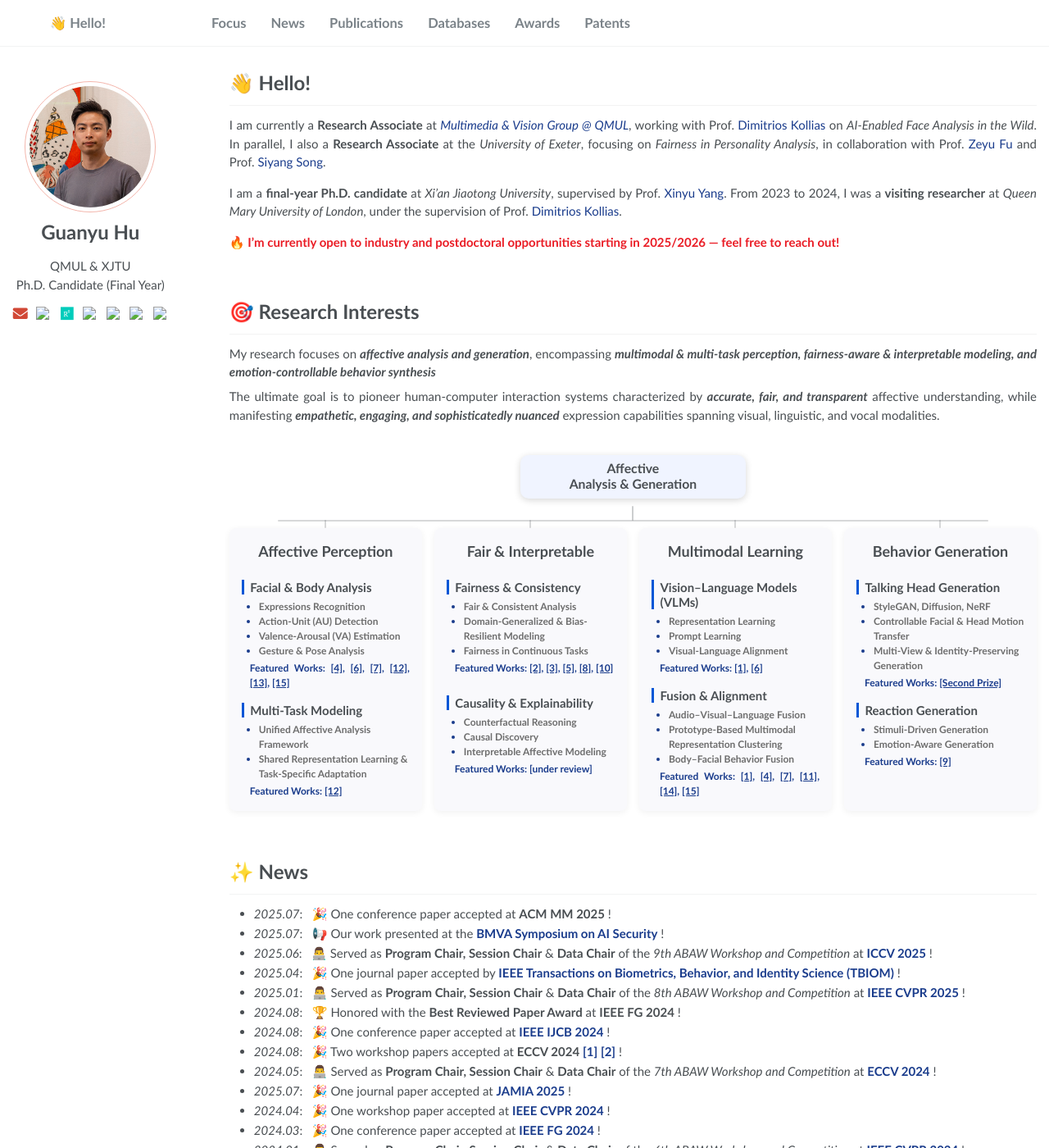
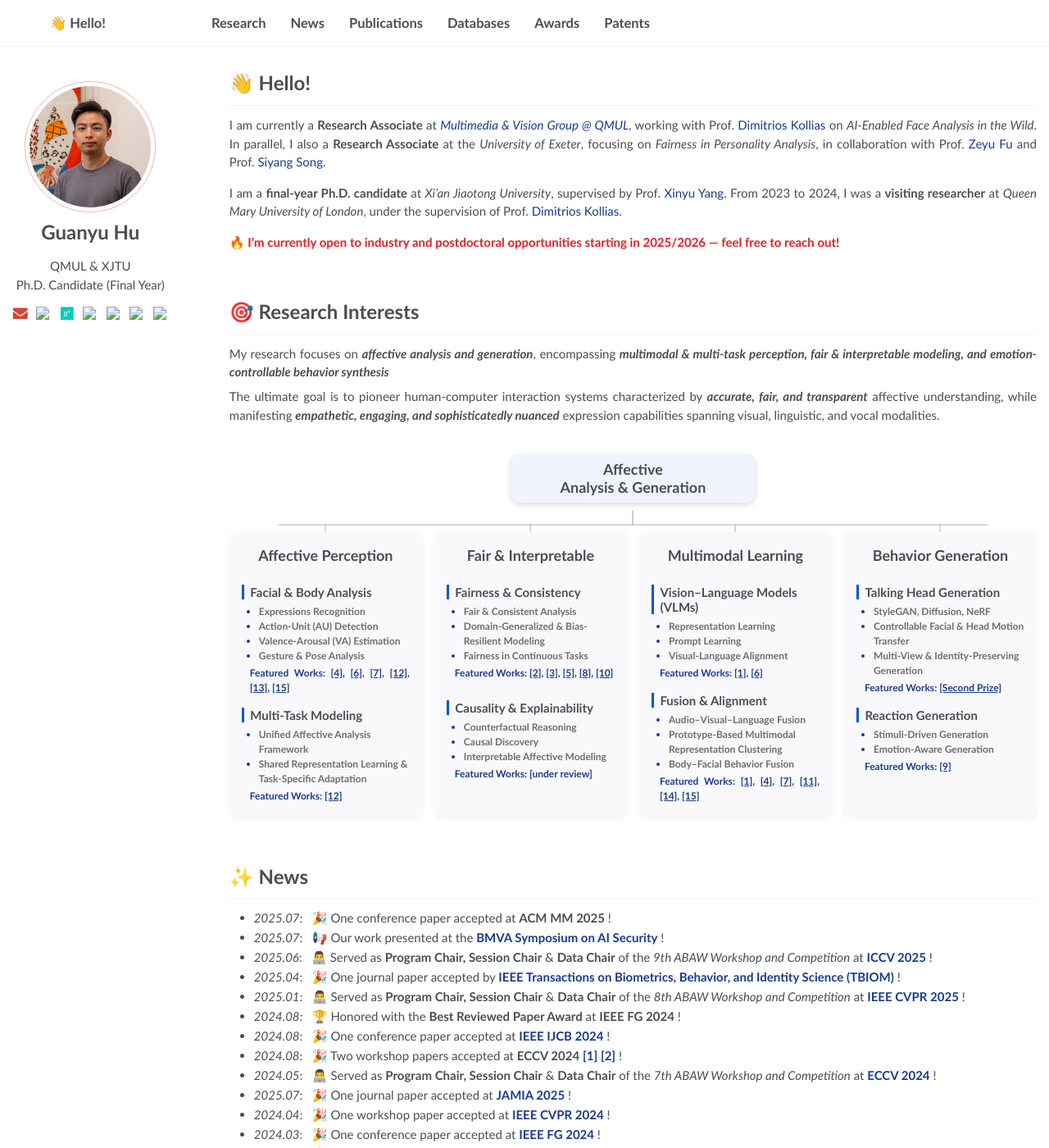
Before and after one commit to imhgy/imhgy.github.io, a Jekyll site: the page built from _pages/about.md, in a window 1280 px wide and 1400 px high. Shown: the whole window at 82% size. Built offline with Jekyll 4.4.1, drawn with Linux system fonts in a browser that asks for light colours.

Commit message:
Initial commit

```diff
--- a/_data/navigation.yml
+++ b/_data/navigation.yml
@@ -1,6 +1,6 @@
 # main links links
 main:
-  - title: "Focus"
+  - title: "Research"
     url: "/#-research-interests"
 
   - title: "News"
--- a/_pages/about.md
+++ b/_pages/about.md
@@ -28,7 +28,7 @@ Mary University of London_, under the supervision of Prof. [Dimitrios Kollias](h
   <p>
     My research focuses on
     <span class="research-highlight">affective analysis and generation</span>,
-    encompassing <span class="research-highlight">multimodal & multi-task perception, fairness-aware & interpretable modeling, and emotion-controllable behavior synthesis</span>
+    encompassing <span class="research-highlight">multimodal & multi-task perception, fair & interpretable modeling, and emotion-controllable behavior synthesis</span>
   </p>
   <p>
     The ultimate goal is to pioneer human-computer interaction systems characterized by <span class="research-highlight">accurate, fair, and transparent</span> affective understanding,
--- a/_sass/_navigation.scss
+++ b/_sass/_navigation.scss
@@ -181,7 +181,7 @@
     display: block;
     margin: 0 1rem;
     padding: 0.5rem 0;
-    color: $masthead-link-color;
+    color: #494e52;
     text-decoration: none;
 
     &:hover {
--- a/_sass/_utilities.scss
+++ b/_sass/_utilities.scss
@@ -567,8 +567,8 @@ a {
   }
 }
 
-.intro{
-  p{
+.intro {
+  p {
     margin: 0 0 0.5em !important;
   }
 }
@@ -684,7 +684,7 @@ a {
     padding: 0.5rem 4rem;
     /* border: 1px solid #1a3c8c; */
     border-radius: 10px;
-    font-size: 1.05rem;
+    font-size: 1.2rem;
     font-weight: 600;
     color: #494e52;
     background: #f0f4ff;
@@ -762,9 +762,11 @@ a {
       }
     }
   }
+
+  /* 手机保持两列，超小屏再单列 */
   @media screen and (max-width: 480px) {
     .grid-container {
-      grid-template-columns: 1fr;
+      grid-template-columns: repeat(2, minmax(150px, 1fr));
 
       &::before {
         display: none;
@@ -776,6 +778,15 @@ a {
       opacity: 0.3;
     }
   }
+
+  /* 超小屏 <360px 才单列 */
+  @media screen and (max-width: 360px) {
+    .grid-container {
+      grid-template-columns: 1fr;
+    }
+  }
+
+
 }
 
 .awards-section {
```
